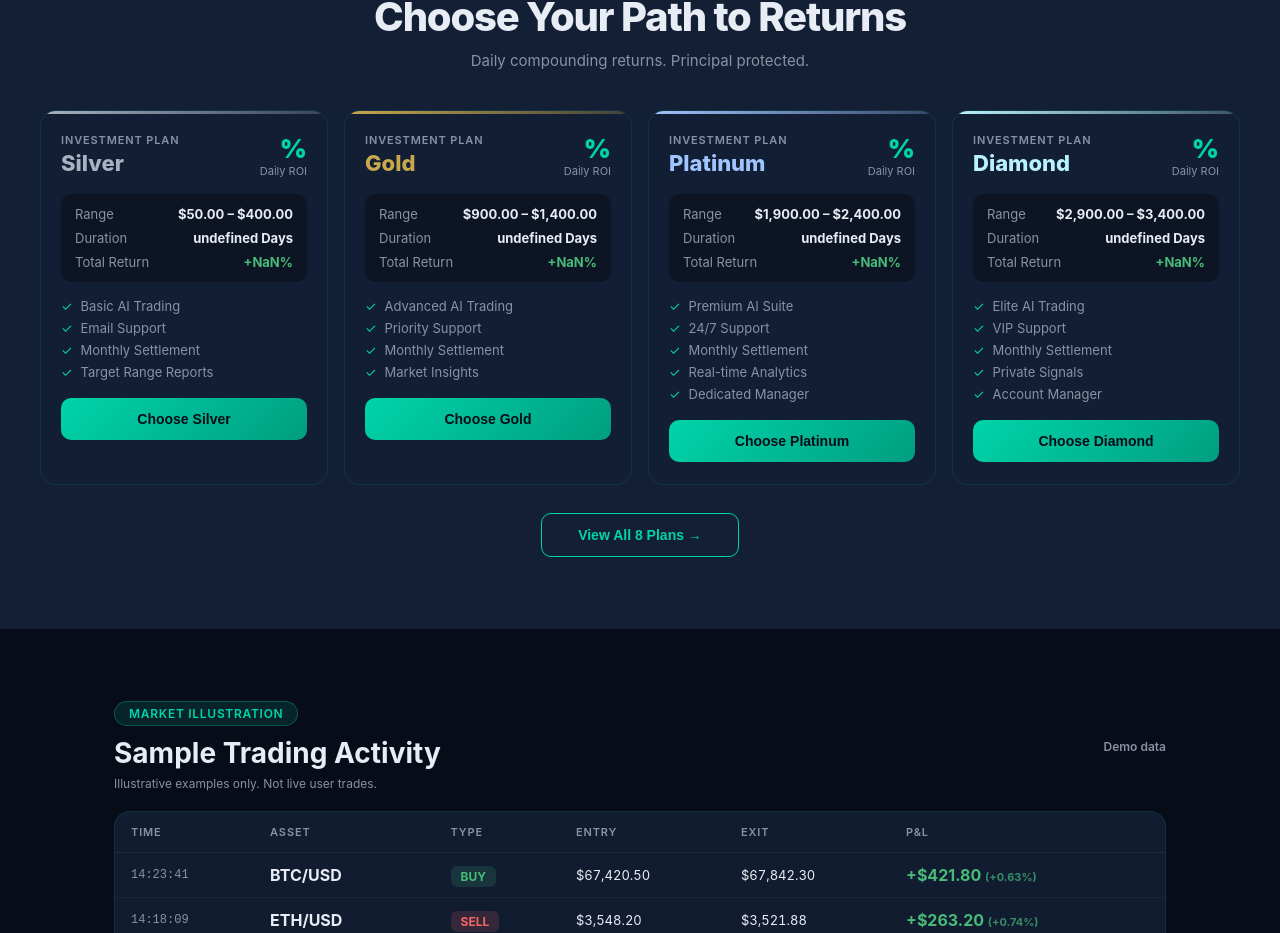
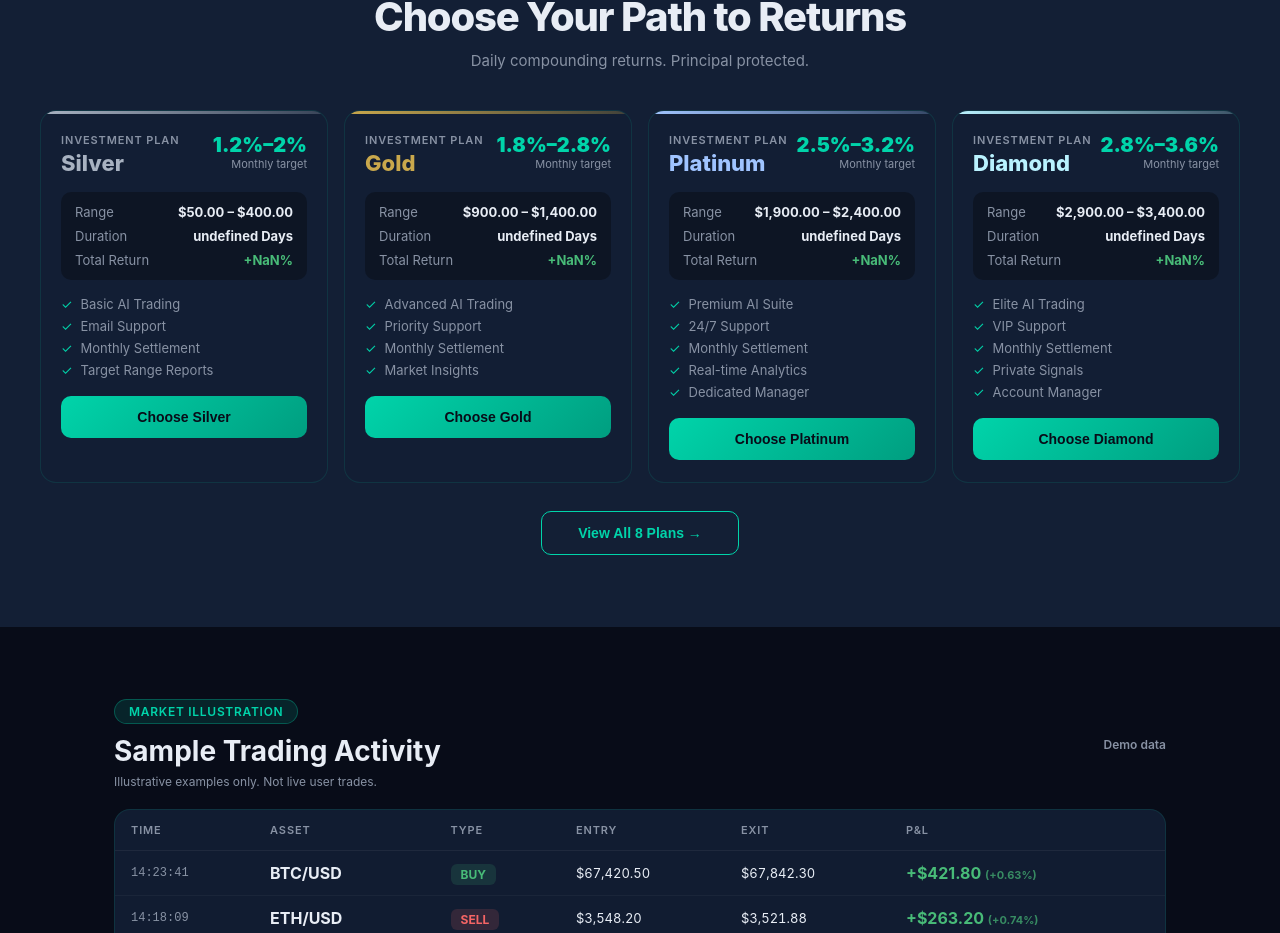
Before and after one commit to etherforge2/aether.forge, a React (Vite) app: page / in a window 1280 px wide. Shown: the part 1177-2110 px from the top of the page. Built offline with nearby package versions, Linux system fonts and the light colour scheme.

Commit message:
Update App.tsx

```diff
--- a/src/App.tsx
+++ b/src/App.tsx
@@ -380,9 +380,11 @@ function PlanCard({ plan, onSelect }) {
           <div style={{ fontSize: 22, fontWeight: 800, color: plan.color }}>{plan.name}</div>
         </div>
         <div style={{ textAlign: "right" }}>
-          <div style={{ fontSize: 26, fontWeight: 900, color: PALETTE.teal }}>{plan.daily}%</div>
-          <div style={{ fontSize: 11, color: PALETTE.textMuted }}>Daily ROI</div>
-        </div>
+  <div style={{ fontSize: 20, fontWeight: 900, color: PALETTE.teal }}>
+    {plan.monthlyMin}%–{plan.monthlyMax}%
+  </div>
+  <div style={{ fontSize: 11, color: PALETTE.textMuted }}>Monthly target</div>
+</div>
       </div>
       <div style={{ background: "rgba(0,0,0,0.3)", borderRadius: 10, padding: "12px 14px", marginBottom: 16, fontSize: 13 }}>
         {[["Range", `${fmtUSD(plan.min)} – ${fmtUSD(plan.max)}`], ["Duration", `${plan.duration} Days`], ["Total Return", `+${totalReturn.toFixed(1)}%`]].map(([l, v], i) => (
```
